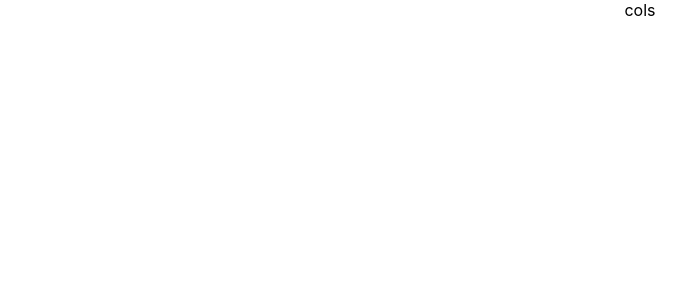
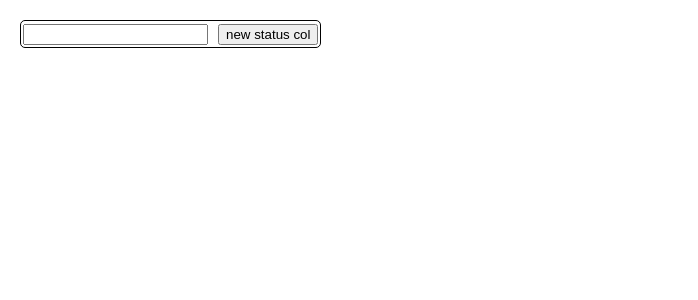
Before and after one commit to khoramshahy/trello, a React (Create React App) app: page / in a window 1280 px wide. Shown: the top 300 px of the page, without its empty margins (0-698 px from the left). Built offline with nearby package versions, Linux system fonts and the light colour scheme.

Commit message:
some css

```diff
--- a/src/App.css
+++ b/src/App.css
@@ -1,3 +1,7 @@
 .App {
-  text-align: center;
+  margin: 10px;
 }
+
+button{
+  margin-left: 10px;
+}
--- a/src/components/StatusCols.js
+++ /dev/null
@@ -1,6 +0,0 @@
-function StatusCols(){
-
-    return ("cols")
-}
-
-export default StatusCols;
--- /dev/null
+++ b/src/components/StatusCols/StatusCols.css
@@ -0,0 +1,46 @@
+.container{
+    display: flex;
+    overflow-y: scroll;
+}
+
+.item{
+    border-radius: 5px;
+    border: 1px black solid;
+    margin: 10px;
+    padding: 2px;
+    min-width: 150px;
+    height: 100%;
+}
+
+.title{
+    font-weight: 500;
+    border-bottom: 1px solid black;
+}
+
+.task{
+    flex-direction: row;
+}
+
+.task{
+    margin: 5px;
+}
+
+
+.modal {
+    position: fixed;
+    top: 0;
+    left: 0;
+    width:100%;
+    height: 100%;
+    background: rgba(0, 0, 0, 0.6);
+  }
+  .modal-main {
+    position:fixed;
+    background: white;
+    width: 80%;
+    height: auto;
+    top:20%;
+    left:50%;
+    transform: translate(-50%,-50%);
+    text-align: center;
+  }
```
